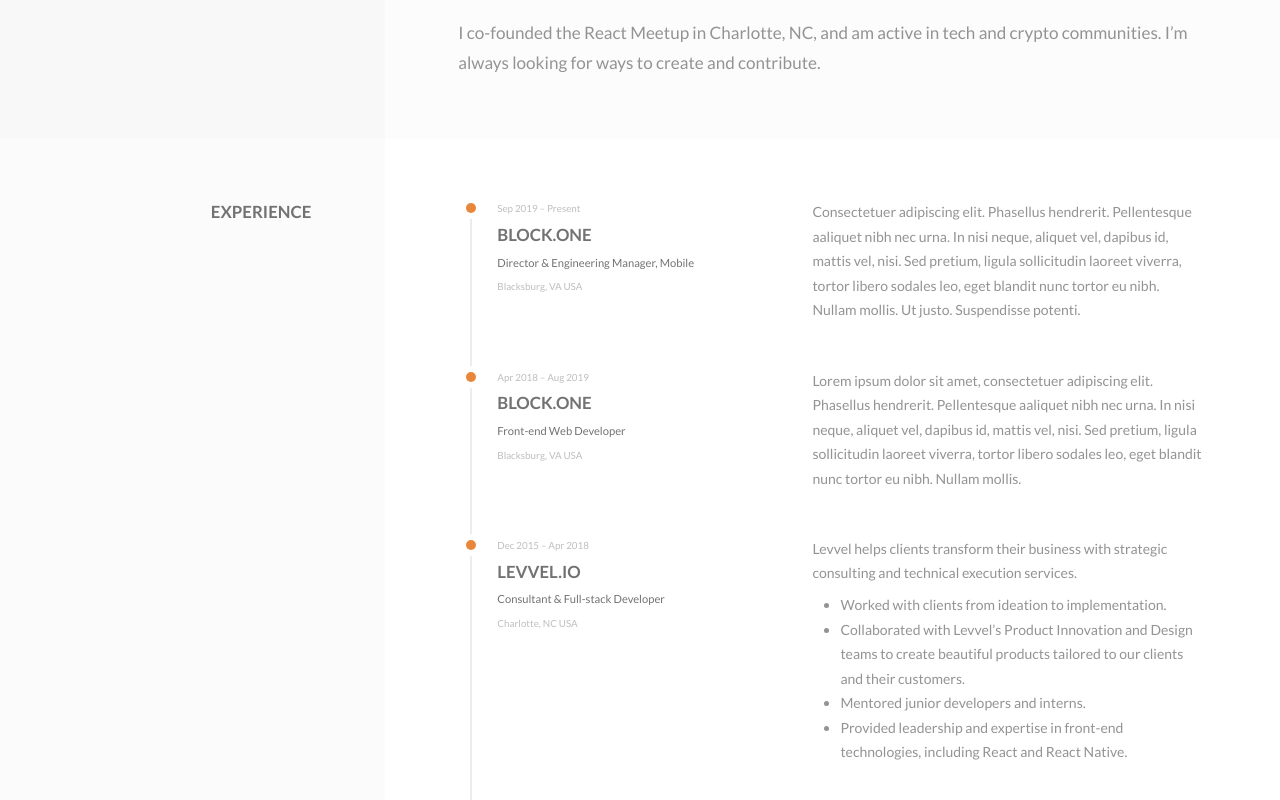
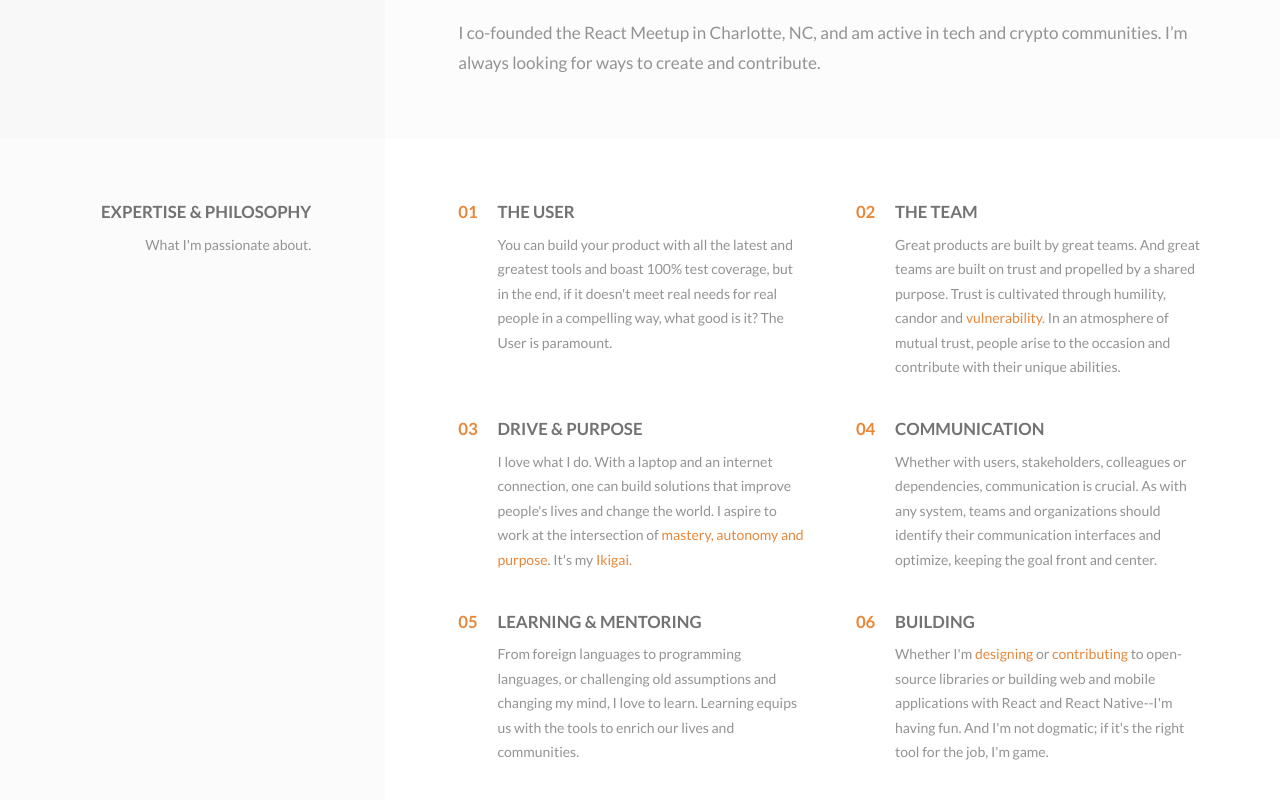
Before and after one commit to brandonfancher/resume-react, a React (Create React App) app: page / in a window 1280 px wide. Shown: the part 1080-1880 px from the top of the page. Built offline with nearby package versions, Linux system fonts and the light colour scheme.

Commit message:
Fill out Expertise section.

```diff
--- a/src/App.js
+++ b/src/App.js
@@ -26,10 +26,10 @@
       <div className="c-main-container  js-main-container">
         <Header />
         <Intro />
+        <Expertise />
         <Experience />
         <Education />
         <Volunteer />
-        <Expertise />
         <Skills />
         <Profiles />
         <Awards />
--- a/src/components/Expertise.js
+++ b/src/components/Expertise.js
@@ -1,6 +1,94 @@
 import React from "react";
 import PropTypes from "prop-types";
 import Section from "./Section";
+
+const items = [
+  {
+    title: "The User",
+    description:
+      "You can build your product with all the latest and greatest tools and boast 100% test coverage, but in the end, if it doesn't meet real needs for real people in a compelling way, what good is it? The User is paramount.",
+  },
+  {
+    title: "The Team",
+    description: (
+      <p>
+        Great products are built by great teams. And great teams are built on
+        trust and propelled by a shared purpose. Trust is cultivated through
+        humility, candor and{" "}
+        <a
+          href="https://www.youtube.com/watch?v=iCvmsMzlF7o"
+          target="_blank"
+          rel="noopener noreferrer"
+        >
+          vulnerability
+        </a>
+        . In an atmosphere of mutual trust, people arise to the occasion and
+        contribute with their unique abilities.
+      </p>
+    ),
+  },
+  {
+    title: "Drive & Purpose",
+    description: (
+      <p>
+        I love what I do. With a laptop and an internet connection, one can
+        build solutions that improve people's lives and change the world. I
+        aspire to work at the intersection of{" "}
+        <a
+          href="https://www.youtube.com/watch?v=Ulx5d6nhqz8"
+          target="_blank"
+          rel="noopener noreferrer"
+        >
+          mastery, autonomy and purpose
+        </a>
+        . It's my{" "}
+        <a
+          href="https://medium.com/thrive-global/ikigai-the-japanese-secret-to-a-long-and-happy-life-might-just-help-you-live-a-more-fulfilling-9871d01992b7"
+          target="_blank"
+          rel="noopener noreferrer"
+        >
+          Ikigai.
+        </a>
+      </p>
+    ),
+  },
+  {
+    title: "Communication",
+    description:
+      "Whether with users, stakeholders, colleagues or dependencies, communication is crucial. As with any system, teams and organizations should identify their communication interfaces and optimize, keeping the goal front and center.",
+  },
+  {
+    title: "Learning & Mentoring",
+    description:
+      "From foreign languages to programming languages, or challenging old assumptions and changing my mind, I love to learn. Learning equips us with the tools to enrich our lives and communities.",
+  },
+  {
+    title: "Building",
+    description: (
+      <p>
+        Whether I'm{" "}
+        <a
+          href="https://eos.io/news/eosio-software-release-native-sdks-for-swift-and-java/"
+          target="_blank"
+          rel="noopener noreferrer"
+        >
+          designing
+        </a>{" "}
+        or{" "}
+        <a
+          href="https://github.com/birkir/gatsby-source-prismic-graphql/pulls?q=is%3Apr+is%3Aclosed+author%3Abrandonfancher"
+          target="_blank"
+          rel="noopener noreferrer"
+        >
+          contributing
+        </a>{" "}
+        to open-source libraries or building web and mobile applications with
+        React and React Native--I'm having fun. And I'm not dogmatic; if it's
+        the right tool for the job, I'm game.
+      </p>
+    ),
+  },
+];
 
 const ExpertiseItem = ({ number, title, description }) => (
   <div className="o-grid__col-sm-6">
@@ -10,7 +98,7 @@
       </div>
       <div className="o-media__body  o-content__body">
         <h3>{title}</h3>
-        <p>{description}</p>
+        {typeof description === "string" ? <p>{description}</p> : description}
       </div>
     </div>
   </div>
@@ -19,65 +107,24 @@
 ExpertiseItem.propTypes = {
   number: PropTypes.string.isRequired,
   title: PropTypes.string.isRequired,
-  description: PropTypes.string.isRequired,
+  description: PropTypes.oneOfType([PropTypes.string, PropTypes.node])
+    .isRequired,
 };
 
 const Expertise = () => (
-  <Section heading="Expertise" description="Placeholder">
+  <Section
+    heading="Expertise &amp; Philosophy"
+    description="What I'm passionate about."
+  >
     <div className="o-grid">
-      <ExpertiseItem
-        number="01"
-        title="Advanced CSS"
-        description="Cras ornare tristique elit lorem ipsum dolor sit amet,
-                    consectetuer adipiscing elit. Phasellus hendrerit.
-                    Pellentesque aliquet nibh nec urna. In nisi neque, aliquet
-                    vel, dapibus id."
-      />
-
-      <ExpertiseItem
-        number="02"
-        title="Front-end Design"
-        description="Sed adipiscing ornare risus. Morbi est est, blandit sit
-                    amet, sagittis vel, euismod vel, velit. Pellentesque egestas
-                    sem. Suspendisse commodo ullamcorper magna. Ut aliquam
-                    sollicitudin leo."
-      />
-
-      <ExpertiseItem
-        number="03"
-        title="Ruby on Rails"
-        description="Donec nec justo eget felis facilisis fermentum. Aliquam
-                    porttitor mauris sit amet orci. Aenean dignissim
-                    pellentesque felis. Vivamus vestibulum nulla cras ornare
-                    tristique elit nec ante."
-      />
-
-      <ExpertiseItem
-        number="04"
-        title="Object-oriented PHP"
-        description="Morbi in sem quis dui placerat ornare. Ut aliquam
-                    sollicitudin leo. Pellentesque odio nisi, euismod in,
-                    pharetra a, ultricies in, diam. Sed arcu. Cras ante. Vivamus
-                    vestibulum nulla nec ante."
-      />
-
-      <ExpertiseItem
-        number="05"
-        title="WordPress"
-        description="Phasellus ultrices nulla quis nibh. Fusce lobortis lorem.
-                    Quisque a lectus. Donec consectetuer ligula vulputate sem
-                    tristique cursus. Nam nulla quam, gravida non, sodales sit
-                    amet, nisi."
-      />
-
-      <ExpertiseItem
-        number="06"
-        title="JavaScript / jQuery"
-        description="Cras ornare tristique elit lorem ipsum dolor sit amet,
-                    consectetuer adipiscing elit. Phasellus hendrerit.
-                    Pellentesque aliquet nibh nec urna. In nisi neque, aliquet
-                    vel, dapibus id."
-      />
+      {items.map((item, index) => (
+        <ExpertiseItem
+          key={item.title.toLowerCase().split(" ").join("-")}
+          number={`0${index + 1}`}
+          title={item.title}
+          description={item.description}
+        />
+      ))}
     </div>
   </Section>
 );
--- a/src/components/Intro.js
+++ b/src/components/Intro.js
@@ -2,7 +2,7 @@
 import Section from "./Section";
 
 const Intro = () => (
-  <Section heading="About Me" description="What I do and why.">
+  <Section heading="About Me" description="An introduction.">
     <div className="o-content">
       <div className="c-intro">
         <div className="o-content__body">
```
